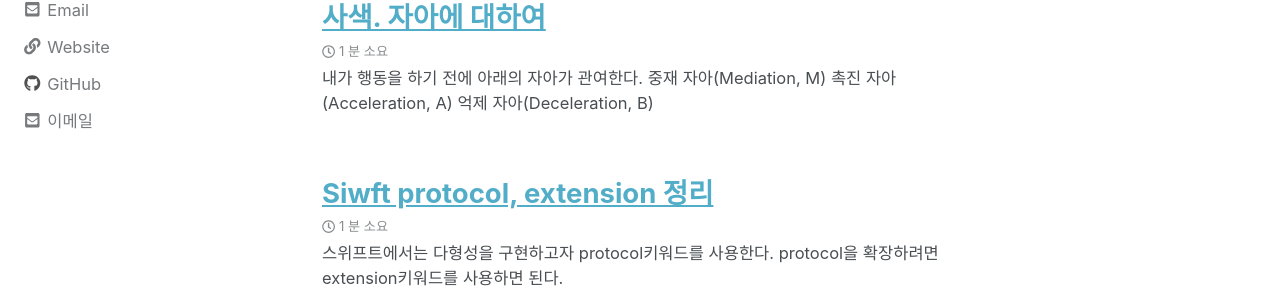
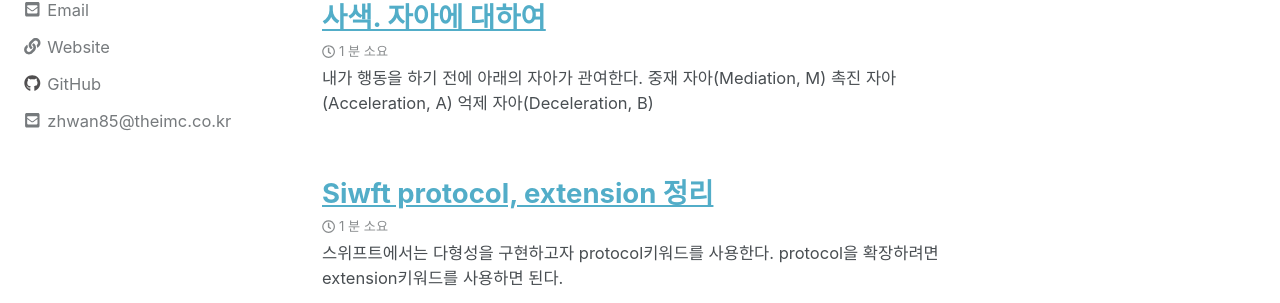
Before and after one commit to cerulean85/cerulean85.github.io, a Jekyll site: the page built from index.html, in a window 1280 px wide. Shown: the part 374-677 px from the top of the page. Built offline with Jekyll 4.4.1, drawn with Linux system fonts in a browser that asks for light colours; nearby versions of some CDN libraries; the list of posts is cut into pages by our own code; comment, search, counter and statistics services are not loaded.

Commit message:
이메일 업데이트
이메일 업데이트

```diff
--- a/_data/ui-text.yml
+++ b/_data/ui-text.yml
@@ -528,7 +528,7 @@ ko: &DEFAULT_KO
   feed_label                 : "피드"
   powered_by                 : "Powered by"
   website_label              : "웹사이트"
-  email_label                : "이메일"
+  email_label                : "zhwan85@theimc.co.kr"
   recent_posts               : "최근 포스트"
   undefined_wpm              : "Undefined parameter words_per_minute at _config.yml"
   comment_form_info          : "이메일은 공개되지 않습니다. 작성 필요 필드:"
```
